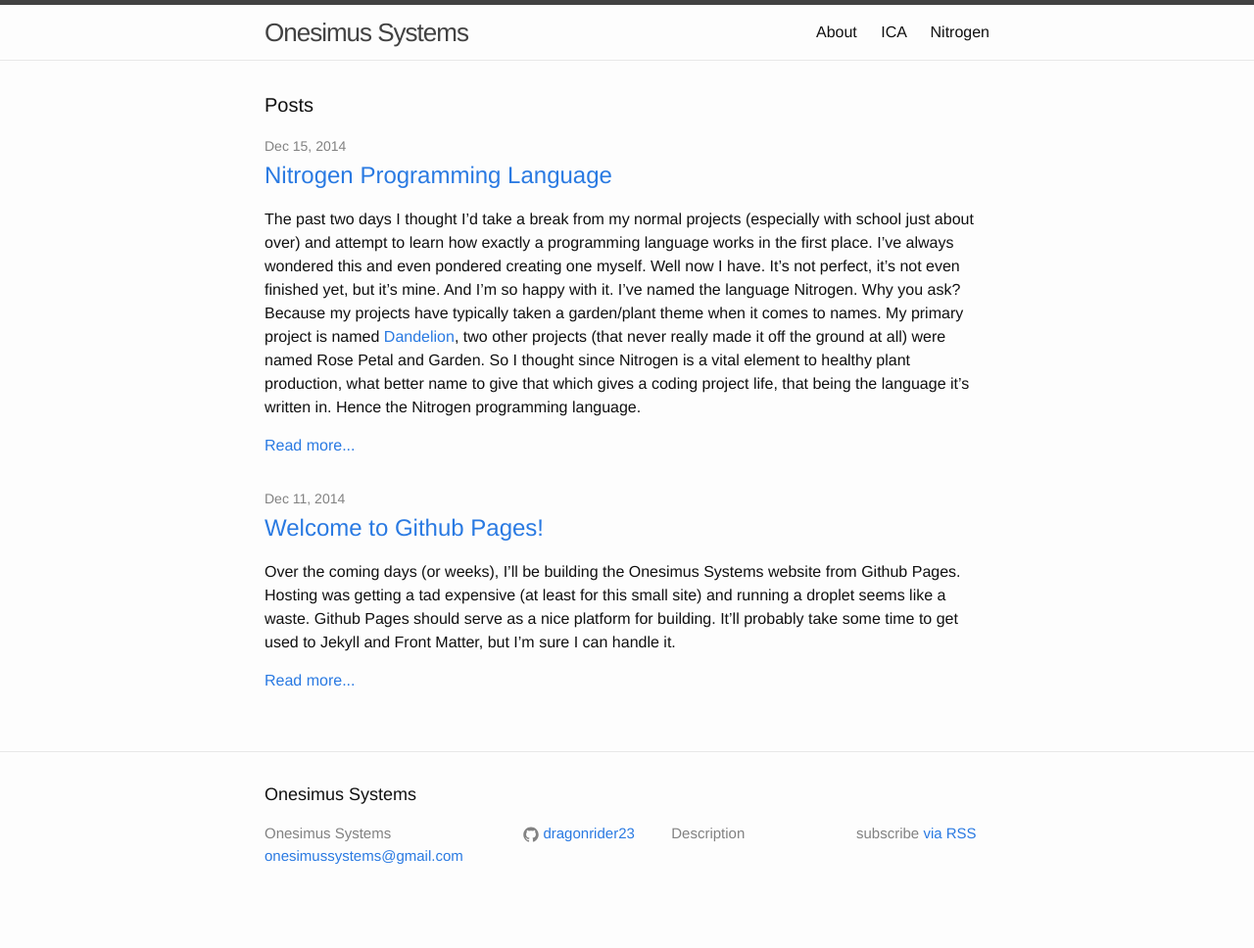
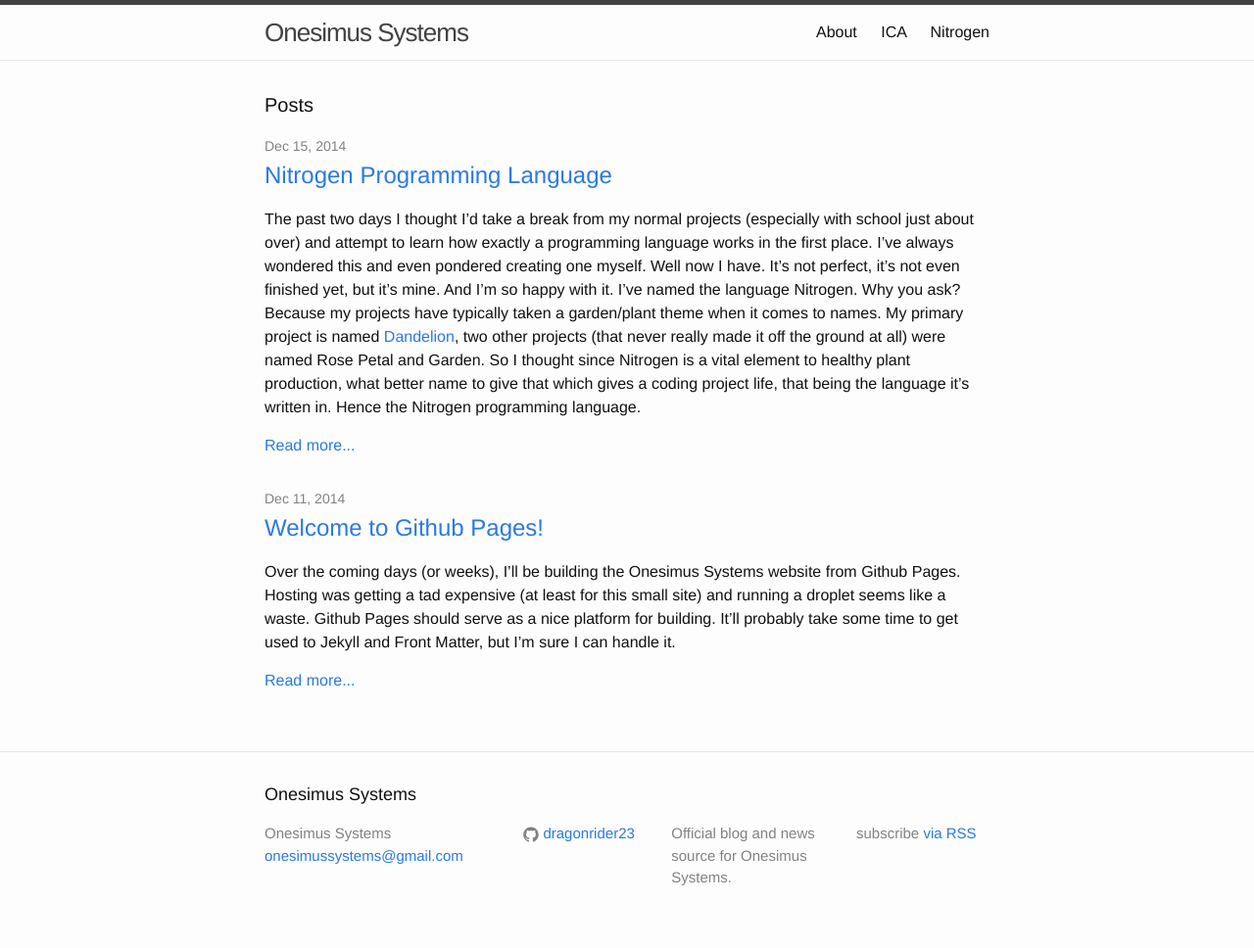
Before and after one commit to onesimus-systems/onesimus-systems.github.io, a Jekyll site: the page built from index.html, in a window 1280 px wide. Shown: the whole page at 98% size. Built offline with Jekyll 4.4.1, drawn with Linux system fonts in a browser that asks for light colours; before the commit the page ends 945 px from its top, so only the background shows below that.

Commit message:
Added description

```diff
--- a/_config.yml
+++ b/_config.yml
@@ -2,7 +2,7 @@
 title: Onesimus Systems
 email: onesimussystems@gmail.com
 description: > # this means to ignore newlines until "baseurl:"
-  Description
+  Official blog and news source for Onesimus Systems.
 baseurl: "" # the subpath of your site, e.g. /blog/
 url: "http://onesimussystems.com" # the base hostname & protocol for your site
 github_username:  dragonrider23
```
